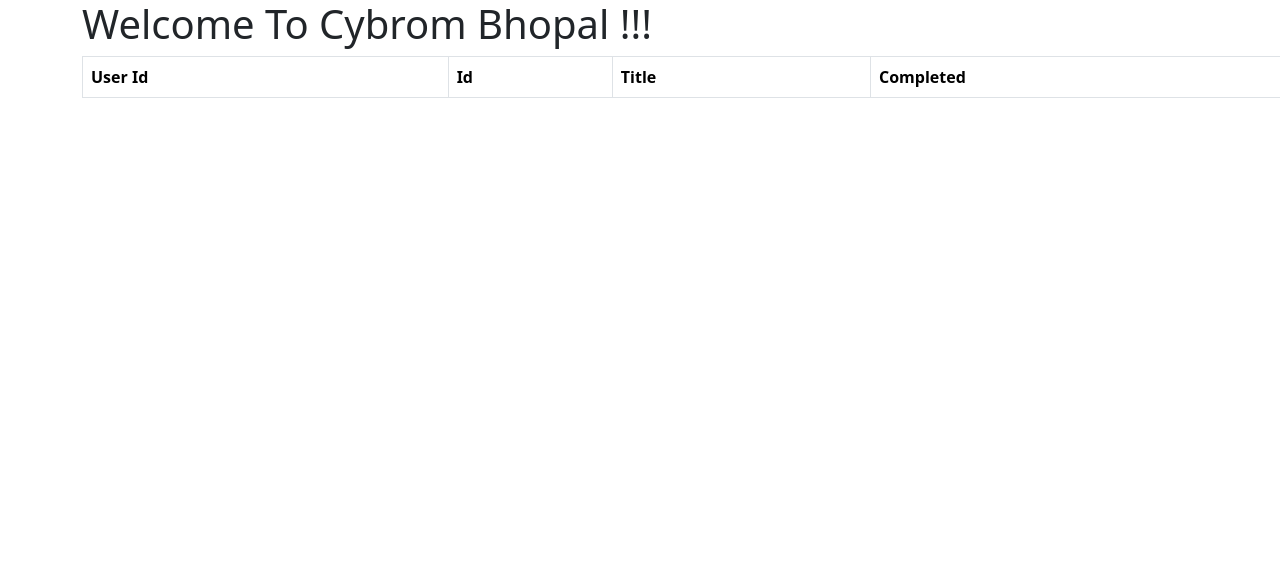
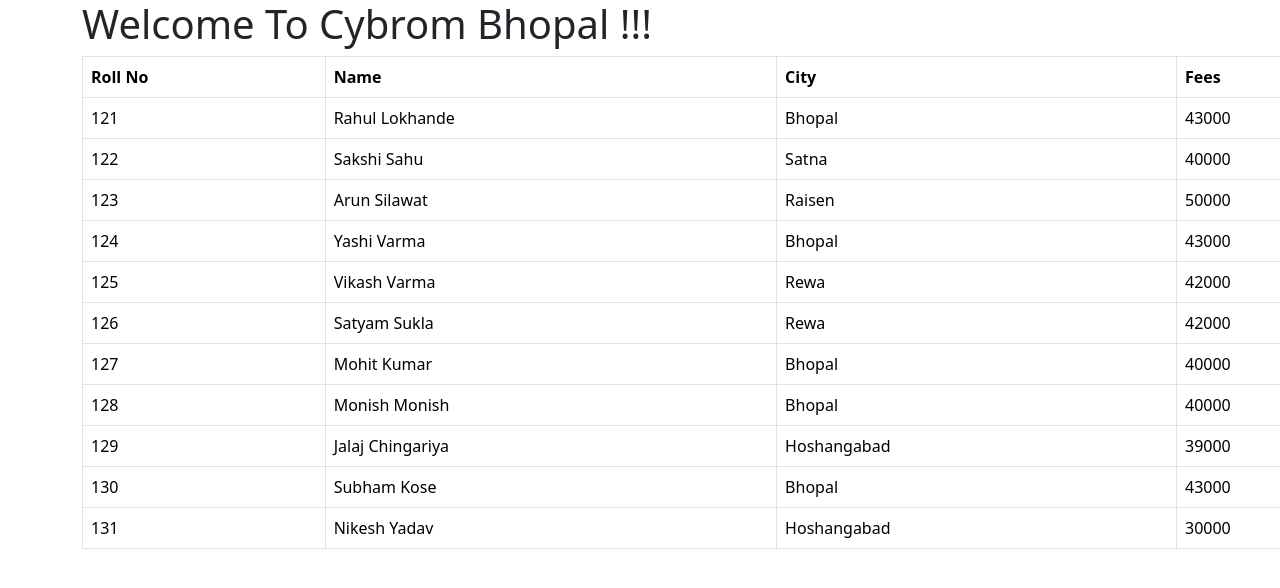
Before and after one commit to rahullokhande123/React_codes, a React (Vite) app: page / in a window 1280 px wide. Shown: the top 588 px of the page. Built offline with nearby package versions, Linux system fonts and the light colour scheme; no server answers; data requests are answered from the project's data file.

Commit message:
Create json file and display json data by axios

```diff
--- /dev/null
+++ b/db/db.json
@@ -0,0 +1,70 @@
+{
+    "Student":[
+        {
+            "rollno":121,
+            "name":"Rahul Lokhande",
+            "city":"Bhopal",
+            "fees":43000
+        },
+        {
+            "rollno":122,
+            "name":"Sakshi Sahu",
+            "city":"Satna",
+            "fees":40000
+        },
+        {
+            "rollno":123,
+            "name":"Arun Silawat",
+            "city":"Raisen",
+            "fees":50000
+        },
+        {
+            "rollno":124,
+            "name":"Yashi Varma",
+            "city":"Bhopal",
+            "fees":43000
+        },
+        {
+            "rollno":125,
+            "name":"Vikash Varma",
+            "city":"Rewa",
+            "fees":42000
+        },
+        {
+            "rollno":126,
+            "name":"Satyam Sukla",
+            "city":"Rewa",
+            "fees":42000
+        },
+        {
+            "rollno":127,
+            "name":"Mohit Kumar",
+            "city":"Bhopal",
+            "fees":40000
+        },
+        {
+            "rollno":128,
+            "name":"Monish Monish",
+            "city":"Bhopal",
+            "fees":40000
+        },
+        {
+            "rollno":129,
+            "name":"Jalaj Chingariya",
+            "city":"Hoshangabad",
+            "fees":39000
+        },
+        {
+            "rollno":130,
+            "name":"Subham Kose",
+            "city":"Bhopal",
+            "fees":43000
+        },
+        {
+            "rollno":131,
+            "name":"Nikesh Yadav",
+            "city":"Hoshangabad",
+            "fees":30000
+        }
+    ]
+}
--- a/src/App.jsx
+++ b/src/App.jsx
@@ -1,6 +1,8 @@
 import { useState } from "react";
 import axios from "axios";
 import { useEffect } from "react";
+
+
 
 import Table from 'react-bootstrap/Table';
 
@@ -11,7 +13,10 @@
 
   const [mydata,setMydata]=useState([]);
   const loadData=()=>{
-    let url="https://jsonplaceholder.typicode.com/todos";
+    let url="http://localhost:3000/Student";
+
+            //  axios.get() json server se data get krne ka kam krta h
+
     axios.get(url).then((res)=>{
       setMydata(res.data)
       console.log(res.data);
@@ -21,21 +26,17 @@
     loadData();
   },[]);
 
-  let status="";
+
+
   const ans=mydata.map((key)=>{
-    if(key.completed==true){
-      status="True";
-    }
-    else{
-      status="Fauls";
-    }
+
     return(
       <>
       <tr>
-        <td>{key.userId}</td>
-        <td>{key.id}</td>
-        <td>{key.title}</td>
-        <td>{status}</td>
+        <td>{key.rollno}</td>
+        <td>{key.name}</td>
+        <td>{key.city}</td>
+        <td>{key.fees}</td>
       </tr>
       </>
     )
@@ -48,10 +49,10 @@
       <Table striped bordered hover style={{width:"1300px"}}>
       <thead>
         <tr>
-          <th>User Id</th>
-          <th>Id</th>
-          <th>Title</th>
-          <th>Completed</th>
+          <th>Roll No</th>
+          <th>Name</th>
+          <th>City</th>
+          <th>Fees</th>
         </tr>
         {ans}
         </thead>
```
